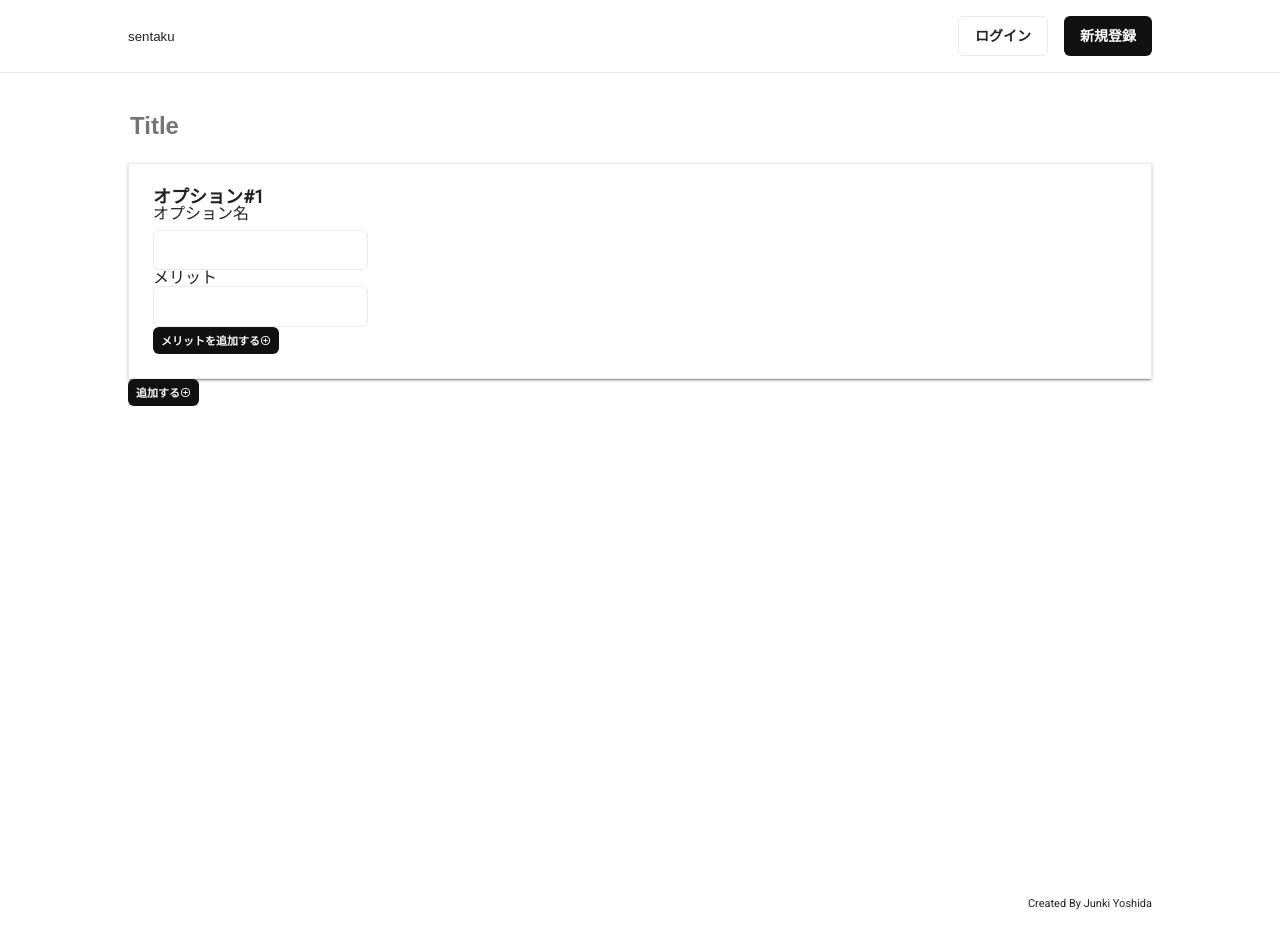
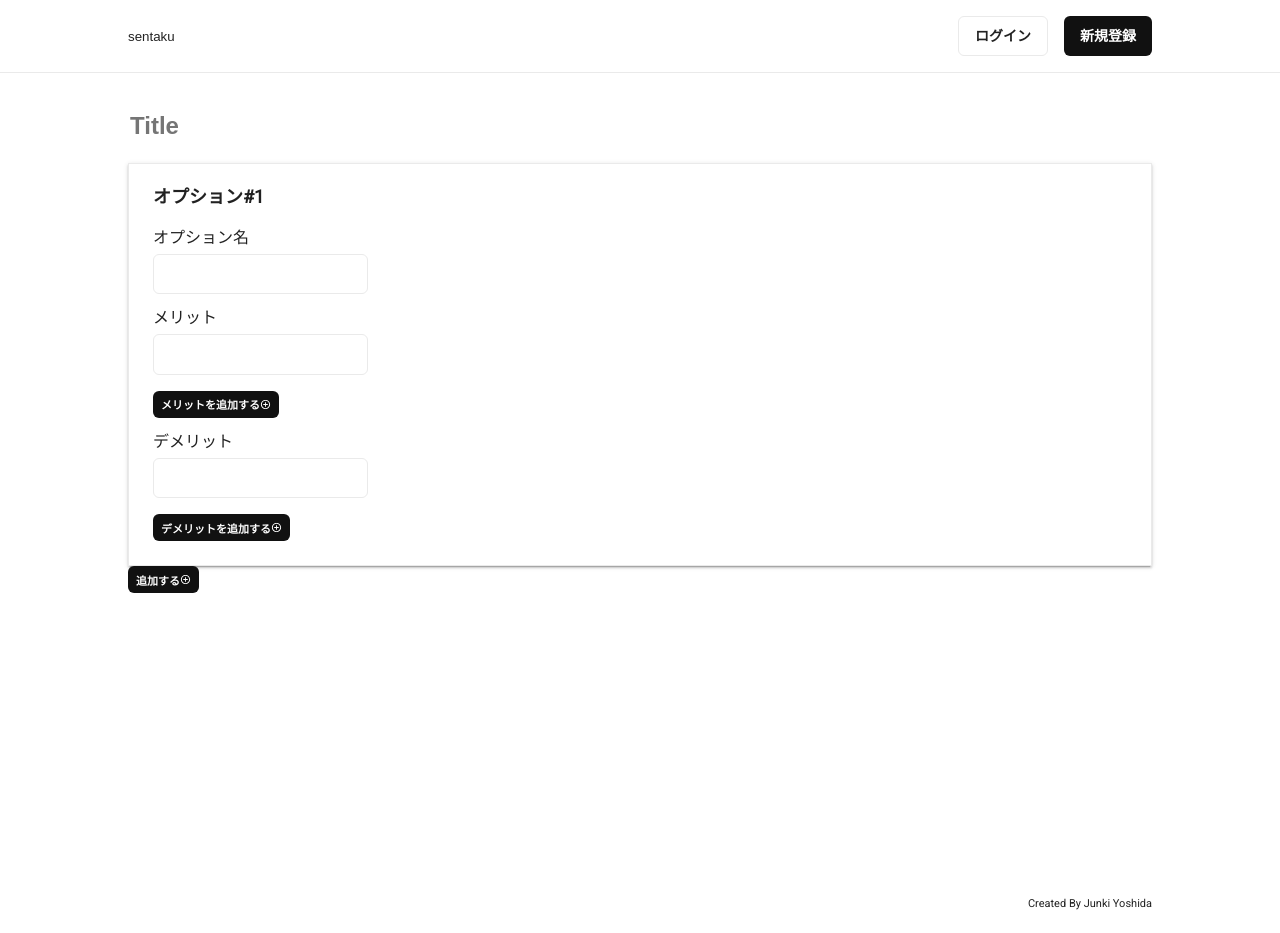
Before and after one commit to j9141997/sentaku, a Next.js app: page /articles/new in a window 1280 px wide. Built offline with nearby package versions, Linux system fonts and the light colour scheme; no server answers.

Commit message:
feat: edit Input Component and Table Component

```diff
--- a/src/components/molecule/FieldSet.tsx
+++ b/src/components/molecule/FieldSet.tsx
@@ -5,7 +5,12 @@ import { Theme, useTheme } from 'src/hooks/useTheme'
 import { Input, Props as InputProps } from '@components/atom/Input'
 
 type Props = Omit<InputProps, 'error'> & {
-  label: string
+  label?: string
+  className?: string
+}
+
+type TableProps = Omit<InputProps, 'error'> & {
+  columns: Array<string>
   className?: string
 }
 
@@ -19,12 +24,38 @@ export const FieldSet: FC<Props> = ({
 
   return (
     <Wrapper width={props.width || 'auto'} className={className} themes={theme}>
-      <Label themes={theme}>
-        <LabelText themes={theme}>{label}</LabelText>
-        {props.required && <span>必須</span>}
-      </Label>
+      {label && (
+        <Label themes={theme}>
+          <LabelText themes={theme}>{label}</LabelText>
+          {props.required && <span>必須</span>}
+        </Label>
+      )}
 
       {children ? children : <Input {...props} />}
+    </Wrapper>
+  )
+}
+
+export const TableFieldSet: FC<TableProps> = ({
+  columns,
+  className = '',
+  children,
+  ...props
+}) => {
+  const theme = useTheme()
+  const TheadLabel = Label.withComponent('thead')
+  return (
+    <Wrapper width={props.width || 'auto'} className={className} themes={theme}>
+      <table>
+        <TheadLabel themes={theme}>
+          <tr>
+            {columns.map((column, i) => (
+              <Th key={`column-${i}`}>{column}</Th>
+            ))}
+          </tr>
+        </TheadLabel>
+        <tbody>{children}</tbody>
+      </table>
     </Wrapper>
   )
 }
@@ -36,7 +67,7 @@ const Wrapper = styled.div<{ width: string | number; themes: Theme }>(
       width: ${typeof width === 'number' ? `${width}px` : width};
 
       &:not(:first-of-type) {
-        margin-top: ${size.pxToRem(size.space.XXS)};
+        margin-top: ${size.pxToRem(size.space.XS)};
       }
     `
   }
@@ -58,3 +89,7 @@ const Label = styled.label<{ themes: Theme }>(({ themes }) => {
 const LabelText = styled.div<{ themes: Theme }>(({ themes }) => {
   return null
 })
+
+const Th = styled.th`
+  text-align: left;
+`
--- a/src/components/molecule/TableFieldSet.tsx
+++ /dev/null
@@ -1,31 +0,0 @@
-import React, { FC } from 'react'
-import styled, { css } from 'styled-components'
-import { Theme, useTheme } from 'src/hooks/useTheme'
-
-import { Input, Props as InputProps } from '@components/atom/Input'
-
-type Props = {
-  columns: Array<string>
-}
-
-export const TableFieldSet: FC<Props> = ({ columns, children }) => {
-  const theme = useTheme()
-  return (
-    <table>
-      <thead>
-        <tr>
-          {columns.map((column, i) => (
-            <Th key={`column-${i}`}>{column}</Th>
-          ))}
-        </tr>
-      </thead>
-      <tbody>
-        <tr>{children}</tr>
-      </tbody>
-    </table>
-  )
-}
-
-const Th = styled.th`
-  text-align: left;
-`
--- a/src/components/organism/ArticleForm.tsx
+++ b/src/components/organism/ArticleForm.tsx
@@ -1,8 +1,7 @@
 import React, { FC, MouseEvent, ChangeEvent } from 'react'
 import styled, { css } from 'styled-components'
 import { useTheme, Theme } from 'src/hooks/useTheme'
-import { FieldSet } from '@components/molecule/FieldSet'
-import { TableFieldSet } from '@components/molecule/TableFieldSet'
+import { FieldSet, TableFieldSet } from '@components/molecule/FieldSet'
 import { Panel } from '@components/molecule/Panel'
 import { Input } from '@components/atom/Input'
 import { TitleInput } from '@components/atom/TitleInput'
@@ -34,19 +33,23 @@ export const ArticleForm: FC<Props> = ({
           title={`オプション#${i + 1}`}
           themes={theme}
         >
+          <InputGroup themes={theme}>
             <FieldSet
               label="オプション名"
               onChangeValue={(e) => onChangeValue(e, i)}
             />
-          <TableFieldSet columns={columns}>
+            <TableFieldSet columns={meritColumns}>
               {(object.merits || ([''] as Array<string>)).map(
                 (merit: string, i: number) => (
-                <td key={`merit-${i}`}>
+                  <tr>
+                    <td>
                       <Input />
                     </td>
+                  </tr>
                 )
               )}
             </TableFieldSet>
+            <FieldSet>
               <PrimaryButton
                 size="s"
                 data-type="merits"
@@ -55,6 +58,29 @@ export const ArticleForm: FC<Props> = ({
                 メリットを追加する
                 <Icon name="MdAddCircleOutline" />
               </PrimaryButton>
+            </FieldSet>
+            <TableFieldSet columns={demeritColumns}>
+              {(object.demerits || ([''] as Array<string>)).map(
+                (demerits: string, i: number) => (
+                  <tr>
+                    <td>
+                      <Input />
+                    </td>
+                  </tr>
+                )
+              )}
+            </TableFieldSet>
+            <FieldSet>
+              <PrimaryButton
+                size="s"
+                data-type="demerits"
+                onClick={(e) => onClickAddRow(e, i)}
+              >
+                デメリットを追加する
+                <Icon name="MdAddCircleOutline" />
+              </PrimaryButton>
+            </FieldSet>
+          </InputGroup>
         </StyledPanel>
       ))}
       <PrimaryButton size="s" data-type="options" onClick={onClickAddRow}>
@@ -65,7 +91,8 @@ export const ArticleForm: FC<Props> = ({
   )
 }
 
-const columns = ['メリット']
+const meritColumns = ['メリット']
+const demeritColumns = ['デメリット']
 
 const Wrapper = styled.div``
 const StyledPanel = styled(Panel)<{ themes: Theme }>(({ themes }) => {
@@ -76,3 +103,10 @@ const StyledPanel = styled(Panel)<{ themes: Theme }>(({ themes }) => {
     }
   `
 })
+
+const InputGroup = styled.div<{ themes: Theme }>(({ themes }) => {
+  const { size } = themes
+  return css`
+    margin: ${size.pxToRem(size.space.S)} 0 0;
+  `
+})
```
Lines whose indentation alone changed are shown as unchanged.
